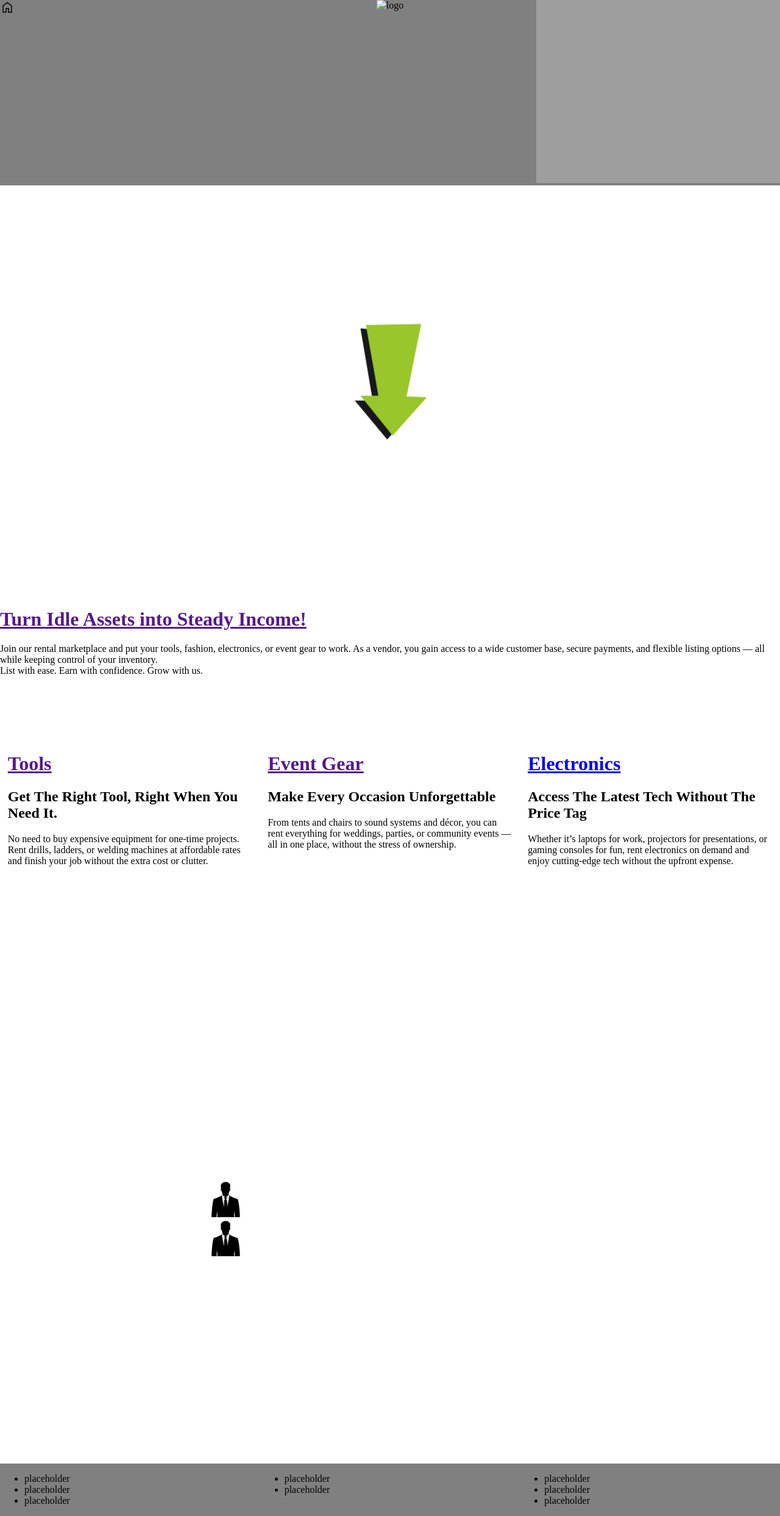
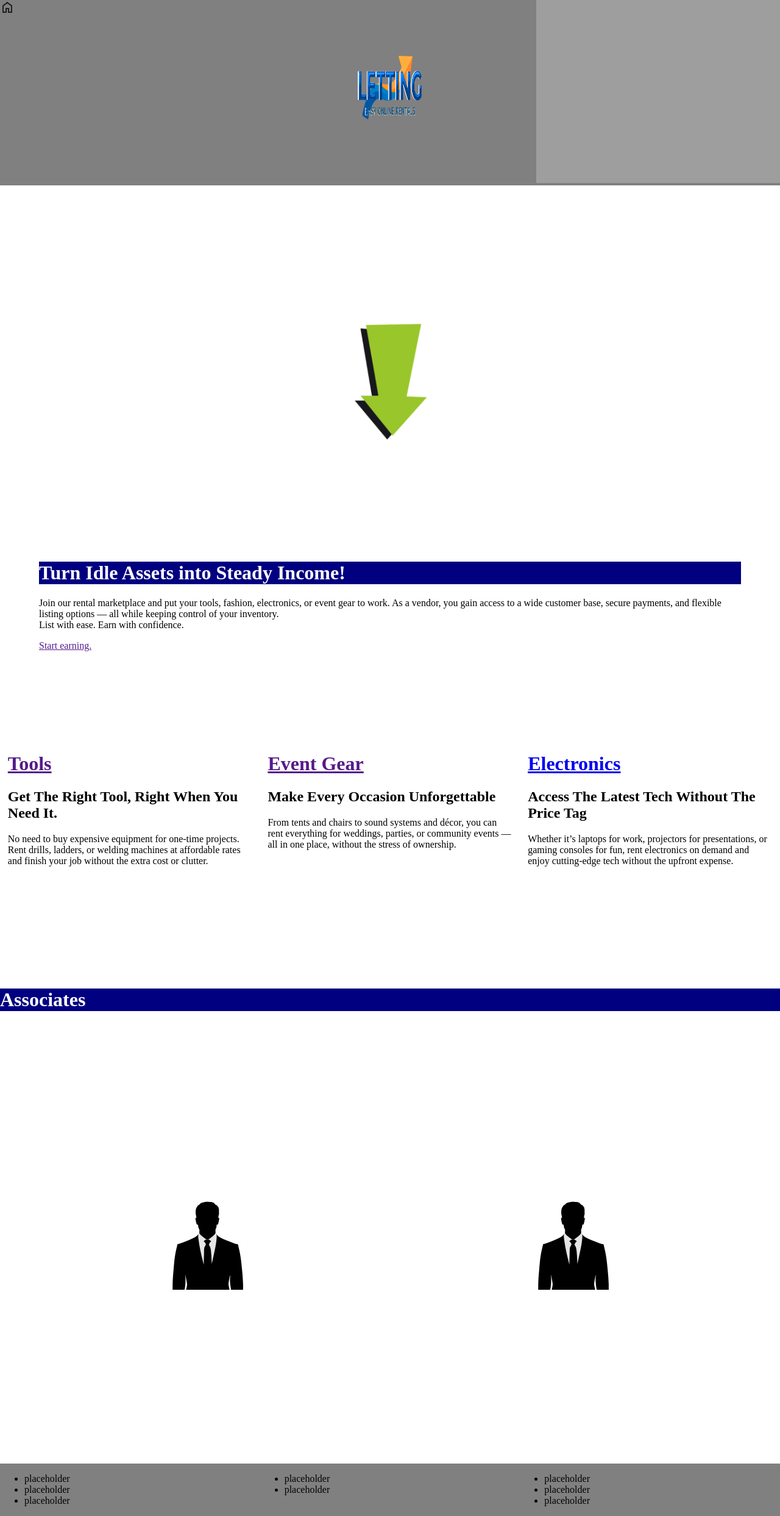
Before and after one commit to Compu-Tronix/Letting_Web_Aplication, a Flask app: page / in a window 1280 px wide. Shown: the whole page at 61% size. Run offline with Flask 3, Linux system fonts and the light colour scheme; some libraries are stand-ins or nearby versions; grey boxes are pictures that could not be loaded.

Commit message:
index.html update

```diff
--- a/static/style.css
+++ b/static/style.css
@@ -38,6 +38,9 @@ nav {
     width: 100%;
     display: flex;
     justify-content: center;
+}
+.logo{
+    width: 25%;
 }
 /* dashboard*/
 .dashboard {
--- a/static/stylesheets/index.css
+++ b/static/stylesheets/index.css
@@ -36,25 +36,18 @@ app widget:
 -upload shortcut
 -catagory division shortcuts
 */
-.app_widget {
-    height: 100vh;
-    display: flex;
-    flex-direction: column;
-}
 .app-widget-container{
     display: flex;
     flex-direction: column;
     height: 75%;
     margin: auto;
 }
-.upload-shortcut-container {
-    margin: auto;
-}
 /*upload shortcut*/
 .upload_shortcut {
     height: 100%;
-    min-width: 25%;
+    width: 90%;
     display: flex;
+    margin: auto;
 }
 /*catagory division shortcuts*/
 .catagory_division_shortcuts {
@@ -69,13 +62,18 @@ app widget:
 .associations {
     height: 100vh;
     display: flex;
+    flex-direction: column;
 }
 .associates_container {
     margin: auto;
+    display: flex;
+}
+.associate{
+    width: 100%;
+    display: flex;
 }
 .associate-img {
-    width: 10%;
-    height: 10%;
+    width: 25%;
     margin: auto;
 }
 .footer-home-page {
--- a/templates/base.html
+++ b/templates/base.html
@@ -28,7 +28,7 @@
 
             <!-- logo -->
             <span class="logo_container">
-                <img src="" class="logo_img" alt="logo">
+                <img src="{{url_for('static', filename='assets/icons/logo.png')}}" class="logo" alt="logo">
             </span>
 
             <!-- dashboard -->
--- a/templates/index.html
+++ b/templates/index.html
@@ -25,7 +25,7 @@
             </span>
             <!-- logo -->
             <span class="logo_container">
-                <img src="" class="logo_img" alt="logo">
+                <img src="{{url_for('static', filename='assets/icons/logo.png')}}" class="logo" alt="logo">
             </span>
             <!-- dashboard -->
             <span class="dashboard">
@@ -68,7 +68,7 @@
         <div class="summary_container">
             <div class="summary_text">
                 <div class="text-summary">
-                    <h1>
+                    <h1 style="background: navy; color: white;">
                         Rent. Earn. Repeat.
                     </h1>
                     <p>
@@ -89,20 +89,21 @@
             -upload shortcut
             -catagory division shortcuts
         -->
-        <div class="app_widget" id="app_widget">
+        <div class="summary_container" id="app_widget">
             <div class="app-widget-container">
                 <!-- upload shortcut -->
                 <div class="upload_shortcut">
                     <div class="upload-shortcut-container">
-                        <a href="">
-                            <h1>
+                            <h1 style="background: navy; color: white;">
                                 Turn Idle Assets into Steady Income!
                             </h1>
-                        </a>
                         <p>
                             Join our rental marketplace and put your tools, fashion, electronics, or event gear to work. As a vendor, you gain access to a wide customer base, secure payments, and flexible listing options — all while keeping control of your inventory.
-                            <br>List with ease. Earn with confidence. Grow with us.
+                            <br>List with ease. Earn with confidence.
                         </p>
+                        <a href="">
+                            Start earning.
+                        </a>
                     </div>
                 </div>
                 <!-- catagory division shortcuts -->
@@ -153,6 +154,9 @@
             associates
         -->
         <div class="associations" id="associations">
+            <h1 style="background: navy; color: white;">
+                       Associates
+            </h1>
             <div class="associates_container">
                 <div class="associate">
                     <img src="{{url_for('static', filename='assets/icons/associate.png')}}" class="associate-img" alt="associate-img">
```
